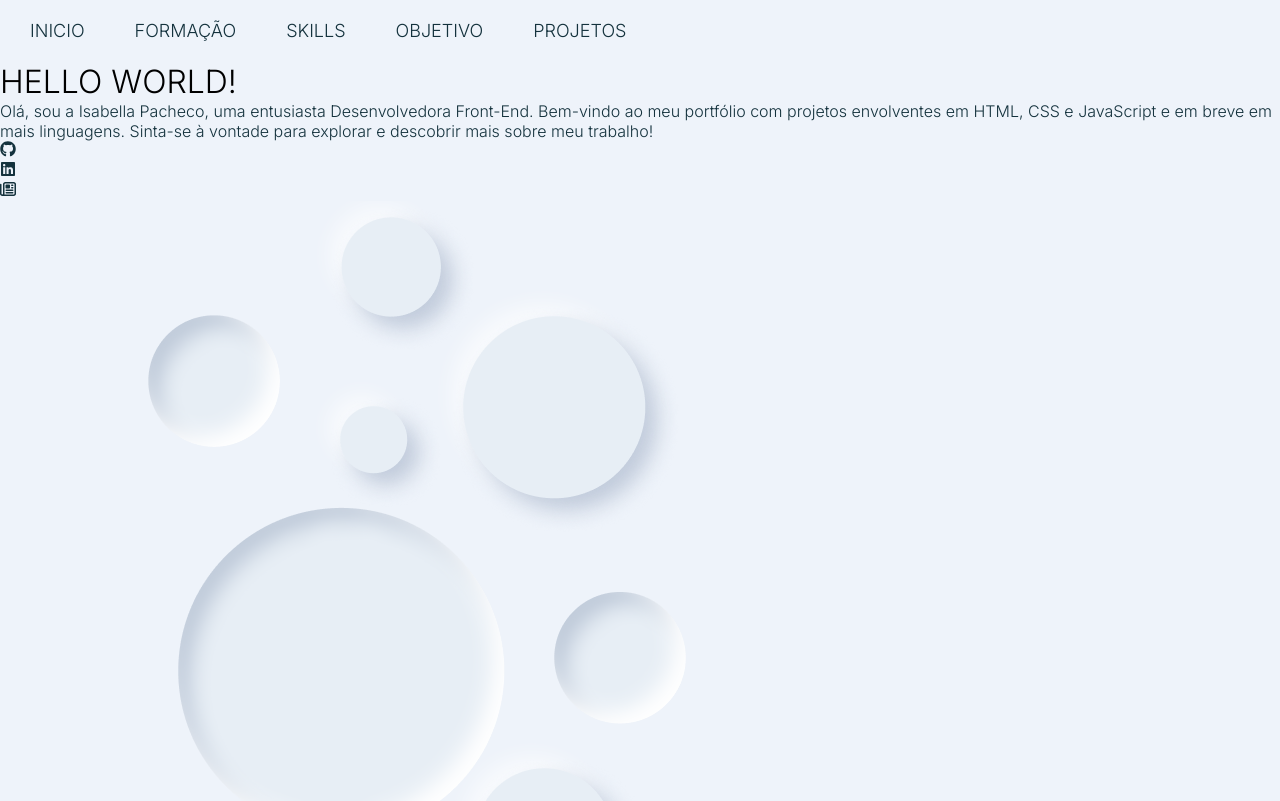
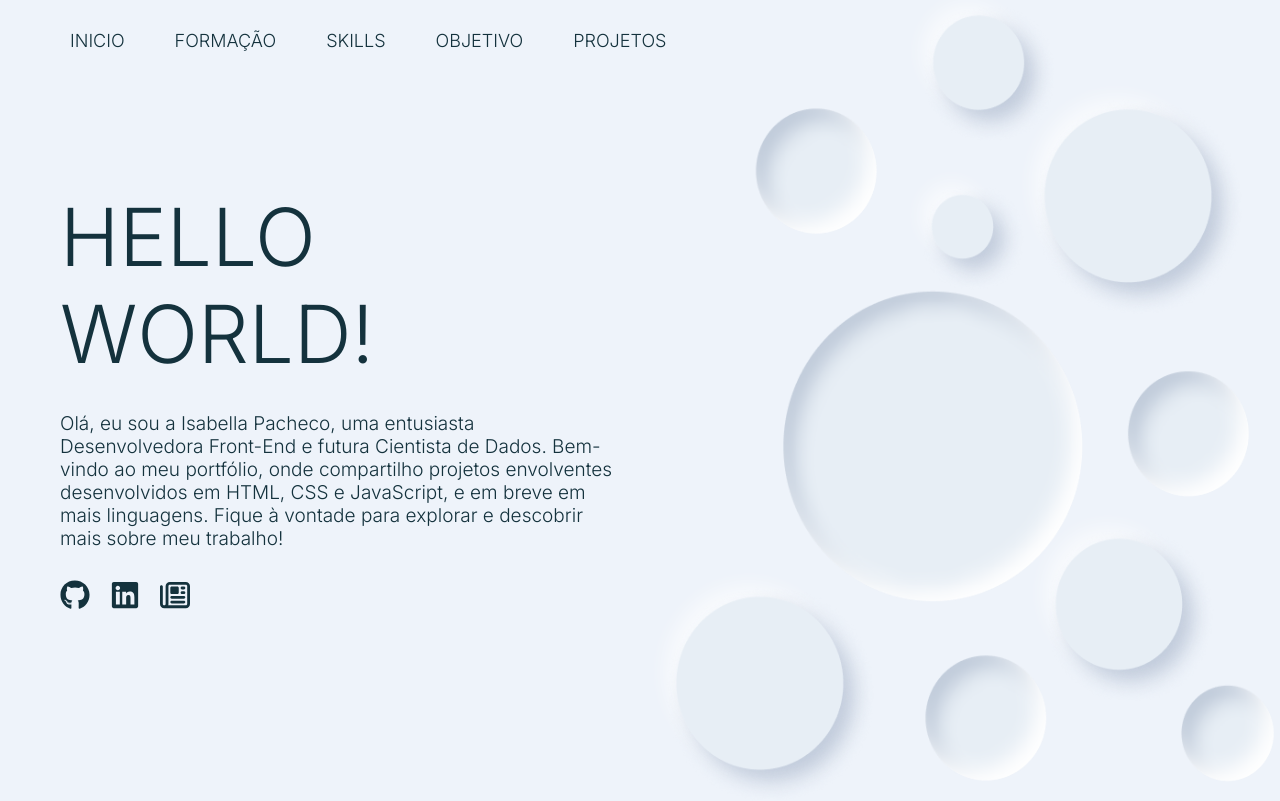
Before and after one commit to IsabellaPachec/portifolio, a React (Create React App) app: page / in a window 1280 px wide. Shown: the top 801 px of the page. Built offline with nearby package versions, Linux system fonts and the light colour scheme.

Commit message:
atualizando css da herosection

```diff
--- a/package.json
+++ b/package.json
@@ -11,6 +11,7 @@
     "react-icons": "^5.0.1",
     "react-router-dom": "^6.22.1",
     "react-scripts": "5.0.1",
+    "react-typing-effect": "^2.0.5",
     "web-vitals": "^2.1.4"
   },
   "scripts": {
--- a/src/Componentes/Hero/Hero.css
+++ b/src/Componentes/Hero/Hero.css
@@ -1,7 +1,49 @@
-.hero-section{
-    background-color: aqua;
+.hero-section {
+    display: grid;
+    grid-template-columns: 1fr 1fr;
+    gap: 10;
+    align-items: center;
 }
 
-.title{
-    color: black;
+.left {
+    grid-column: 1;
+    align-items: center;
+    padding-left: 60px;
+    margin-left: auto;
+    margin-right: auto;
+    margin-bottom: 30px;
+
 }
+
+.title {
+    font-size: 80px;
+    padding-bottom: 30px;
+
+}
+
+.cir {
+    width: 660px;
+    height: 830.96px;
+}
+
+.icons{
+    padding-top: 30px;
+}
+
+.icons ul {
+    display: flex;
+    text-align: center;
+    list-style-type: none;
+    margin: 0;
+    padding: 0;
+}
+
+.icons li{
+    font-size: 30px;
+    display: inline-block;
+    margin-right: 20px;
+}
+
+.texto{
+    font-size: 19px;
+}
--- a/src/Componentes/Hero/Hero.jsx
+++ b/src/Componentes/Hero/Hero.jsx
@@ -1,24 +1,26 @@
 import Circulos from "../../IMG/circulos.png";
 import "./Hero.css";
+import React, { useState, useEffect } from 'react';
 // ICONS //
 import { FaGithub } from "react-icons/fa";
 import { FaLinkedin } from "react-icons/fa";
 import { FaRegNewspaper } from "react-icons/fa6";
+
+
 
 function HeroSection() {
     return (
         <div className="hero-section">
             <div className="left">
                 <h1 className="title">HELLO WORLD!</h1>
-                <p className="texto">Olá, sou a Isabella Pacheco, uma entusiasta Desenvolvedora Front-End. Bem-vindo ao meu portfólio com projetos envolventes em HTML, CSS e JavaScript e em breve em mais linguagens. Sinta-se à vontade para explorar e descobrir mais sobre meu trabalho!</p>
-            </div>
-
+                <p className="texto">Olá, eu sou a Isabella Pacheco, uma entusiasta Desenvolvedora Front-End e futura Cientista de Dados. Bem-vindo ao meu portfólio, onde compartilho projetos envolventes desenvolvidos em HTML, CSS e JavaScript, e em breve em mais linguagens. Fique à vontade para explorar e descobrir mais sobre meu trabalho!</p>
                 <div className="icons">
                     <ul>
                         <li><FaGithub /></li>
                         <li><FaLinkedin /></li>
                         <li><FaRegNewspaper /></li>
                     </ul>
+                </div>
             </div>
 
             <div className="right">
@@ -28,4 +30,6 @@ function HeroSection() {
     );
 }
 
+
+
 export default HeroSection;
--- a/src/Componentes/Navbar.css
+++ b/src/Componentes/Navbar.css
@@ -1,6 +1,8 @@
 .navbar {
   background: transparent;
-  padding: 20px 0;
+  padding: 30px 0;
+  position: fixed;
+  z-index: 1000;
 }
 
 .navbar-list {
@@ -8,7 +10,7 @@
   text-align: center;
   list-style-type: none;
   margin: 0;
-  padding: 0;
+  padding-left: 40px;
 }
 
 .navbar-list li {
--- a/src/Componentes/Navbar.jsx
+++ b/src/Componentes/Navbar.jsx
@@ -1,6 +1,5 @@
 import "./Navbar.css";
 import { Link } from 'react-router-dom';
-import Hero from './Hero/Hero';
 
 function Navbarcomponent(){
     return(
```
Also changed, not shown: 1 other file (tests, documents, lock files or other folders). Lines whose indentation alone changed are shown as unchanged.
